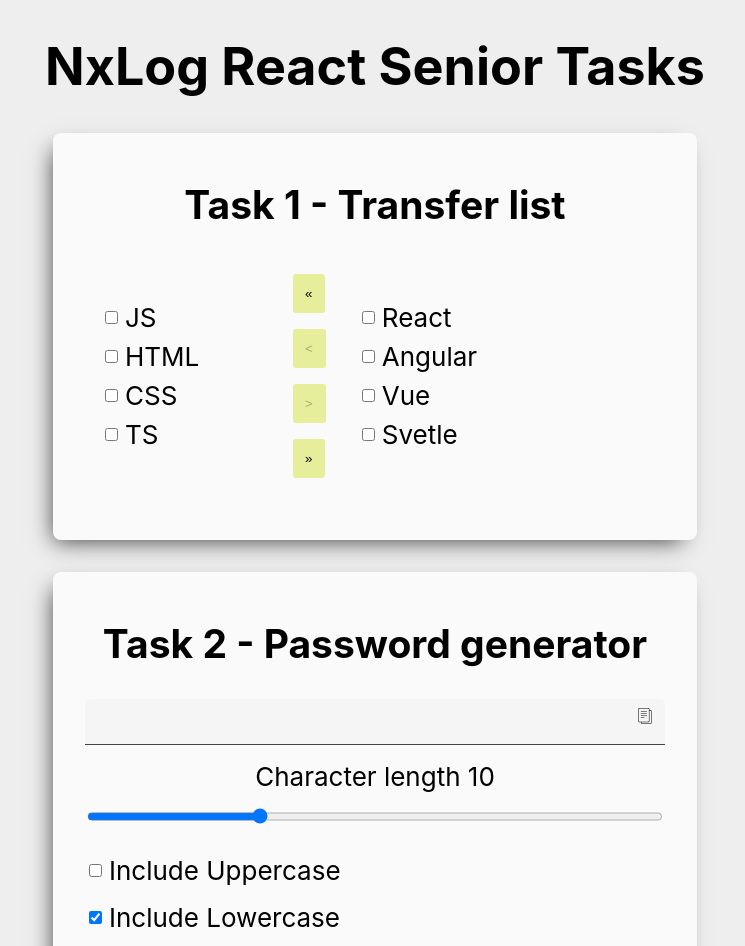
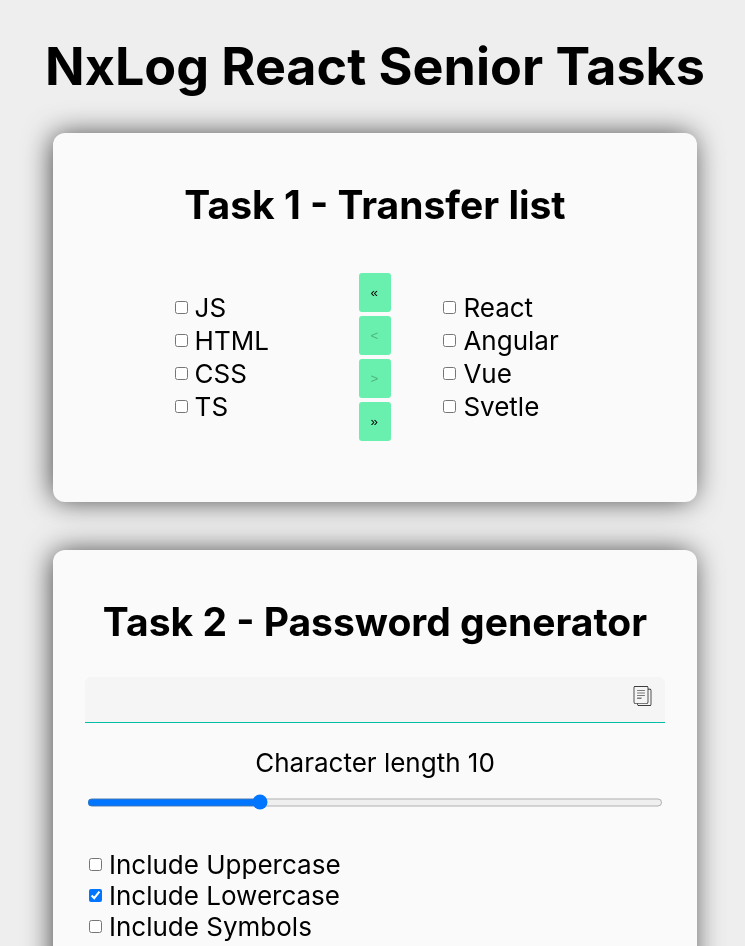
Before and after one commit to toni2804/nxlog-react-test, a React (Create React App) app: page / in a window 1280 px wide. Shown: the top 946 px of the page, without its empty margins (265-1010 px from the left). Built offline with nearby package versions, Linux system fonts and the light colour scheme.

Commit message:
Button, Input: Add basic styling

```diff
--- a/src/PasswordGenerator/PasswordGenerator.module.scss
+++ b/src/PasswordGenerator/PasswordGenerator.module.scss
@@ -1,9 +1,14 @@
+@import "../theme/spacings";
+@import "../theme/colors";
+
 .container {
   display: flex;
   flex-direction: column;
-  gap: 1rem;
+  gap: $space7;
+}
 
-  input {
-
+.btnWrapper {
+  button {
+    min-width: 200px;
   }
 }
--- a/src/PasswordGenerator/index.tsx
+++ b/src/PasswordGenerator/index.tsx
@@ -81,6 +81,7 @@ export function PasswordGenerator() {
         step={1}
         readOnly
       />
+      <div>
         {optionsCheckboxes.map(({ id, label }) => (
           <Checkbox
             key={id}
@@ -90,7 +91,10 @@ export function PasswordGenerator() {
             checked={selectedOptions.includes(id)}
           />
         ))}
+      </div>
+      <div className={styles.btnWrapper}>
         <Button onClick={handleGenerateClick}>Generate</Button>
+      </div>
     </div>
   );
 }
--- a/src/TransferList/TransferList.module.scss
+++ b/src/TransferList/TransferList.module.scss
@@ -1,12 +1,14 @@
+@import "../theme/spacings";
+
 .container {
   display: flex;
   align-items: center;
-  gap: 1rem;
+  justify-content: center;
+  gap: $space6;
 }
 
 .actions {
   display: flex;
   flex-direction: column;
-  gap: 1rem;
-  min-height: 180px;
+  gap: $space3;
 }
--- a/src/TransferList/components/List/List.module.scss
+++ b/src/TransferList/components/List/List.module.scss
@@ -1,10 +1,13 @@
+@import "../../../theme/spacings";
+
 .list {
   display: flex;
-  padding: 1rem;
+  margin: 0;
+  padding: $space8;
   flex-direction: column;
   align-items: start;
   justify-content: center;
-  gap: 0.5rem;
+  gap: $space2;
   list-style: none;
-  min-width: 160px;
+  min-width: 140px;
 }
--- a/src/components/Button/Button.module.scss
+++ b/src/components/Button/Button.module.scss
@@ -1,5 +1,6 @@
 @import "../../theme/colors";
 @import "../../theme/spacings";
+@import "../../theme/mixins";
 
 .button {
   width: fit-content;
@@ -9,4 +10,14 @@
   background-color: $colorPrimary;
   letter-spacing: $space1;
   text-transform: uppercase;
+  cursor: pointer;
+
+  &:hover {
+    background-color: $colorPrimaryDark;
+    @include transitionFastALl;
+  }
+  &:active {
+    background-color: $colorPrimaryDarker;
+    @include transitionFastALl;
+  }
 }
--- a/src/components/Input/Input.module.scss
+++ b/src/components/Input/Input.module.scss
@@ -1,5 +1,6 @@
 @import "../../theme/spacings";
 @import "../../theme/colors";
+@import "../../theme/mixins";
 
 .container {
   position: relative;
@@ -16,23 +17,36 @@
   font-size: 1.1rem;
   border-top-right-radius: $radiiInputs;
   border-top-left-radius: $radiiInputs;
-  border-bottom: 1px solid $colorSecondaryDarkContrast;
+  border-bottom: 1px solid $colorPrimaryDarker;
 
   &:focus {
-    transition: all 100ms ease-out;
+    background-color: $colorSecondaryDark;
+    @include transitionFastALl;
+  }
+  &:hover {
     border-bottom-color: $colorPrimaryDark;
-    background-color: $colorSecondaryDark;
+    @include transitionFastALl;
   }
 }
 
 .icon {
   position: absolute;
   right: $space5;
+  top: $space3;
   cursor: pointer;
 
   img,
   svg {
-    width: 1rem;
-    height: 1rem;
+    width: 1.3rem;
+    height: 1.3rem;
+  }
+
+  &:hover {
+    opacity: 0.8;
+    @include transitionFastALl;
+  }
+  &:active {
+    opacity: 0.6;
+    @include transitionFastALl;
   }
 }
--- a/src/components/Task/Task.module.scss
+++ b/src/components/Task/Task.module.scss
@@ -1,16 +1,16 @@
 @import "../../theme/spacings";
 @import "../../theme/colors";
+@import "../../theme/mixins";
 
 .container {
   background-color: $colorsecondaryLight;
-  padding: 3rem 2rem;
-  margin-bottom: 2rem;
-  border-radius: 0.5rem;
+  padding:$space11 $space10;
+  margin-bottom: $space11;
+  border-radius: $radiiBoxes;
   min-width: 580px;
   width: 40vw;
-  -webkit-box-shadow: -7px 9px 22px -8px rgba(0, 0, 0, 0.75);
-  -moz-box-shadow: -7px 9px 22px -8px rgba(0, 0, 0, 0.75);
-  box-shadow: -7px 9px 22px -8px rgba(0, 0, 0, 0.75);
+
+  @include boxShadow;
 }
 
 .title {
--- a/src/theme/_colors.scss
+++ b/src/theme/_colors.scss
@@ -2,8 +2,7 @@ $colorsecondaryLight: #fafafa;
 $colorSecondary: #f5f5f5;
 $colorSecondaryDark: #eeeeee;
 $colorSecondaryDarker: #E0E0E0;
-$colorPrimaryLight: #f0f4c3;
-$colorPrimary: #e6ee9c;
-$colorPrimaryDark: #cddc39;
-$colorPrimaryDarkContrast: #9E9D24;
-$colorSecondaryDarkContrast: #424242;
+$colorPrimaryLight: #A7FFEB;
+$colorPrimary: #69F0AE;
+$colorPrimaryDark: #1DE9B6;
+$colorPrimaryDarker: #00BFA5;
--- /dev/null
+++ b/src/theme/_mixins.scss
@@ -0,0 +1,10 @@
+@mixin boxShadow {
+  -webkit-box-shadow: -2px 0px 29px -2px rgba(0, 0, 0, 0.75);
+  -moz-box-shadow: -2px 0px 29px -2px rgba(0, 0, 0, 0.75);
+  box-shadow: -2px 0px 29px -2px rgba(0, 0, 0, 0.75);
+}
+
+@mixin transitionFastALl {
+      transition: all 100ms ease-out;
+
+}
--- a/src/theme/_spacings.scss
+++ b/src/theme/_spacings.scss
@@ -29,4 +29,4 @@ $fontSize8: 3rem;
 // ----- RADII -------
 $radiiInputs: 6px;
 $radiiButtons: 3px;
-$radiiBoxes: 4px;
+$radiiBoxes: 12px;
```
Lines whose indentation alone changed are shown as unchanged.
